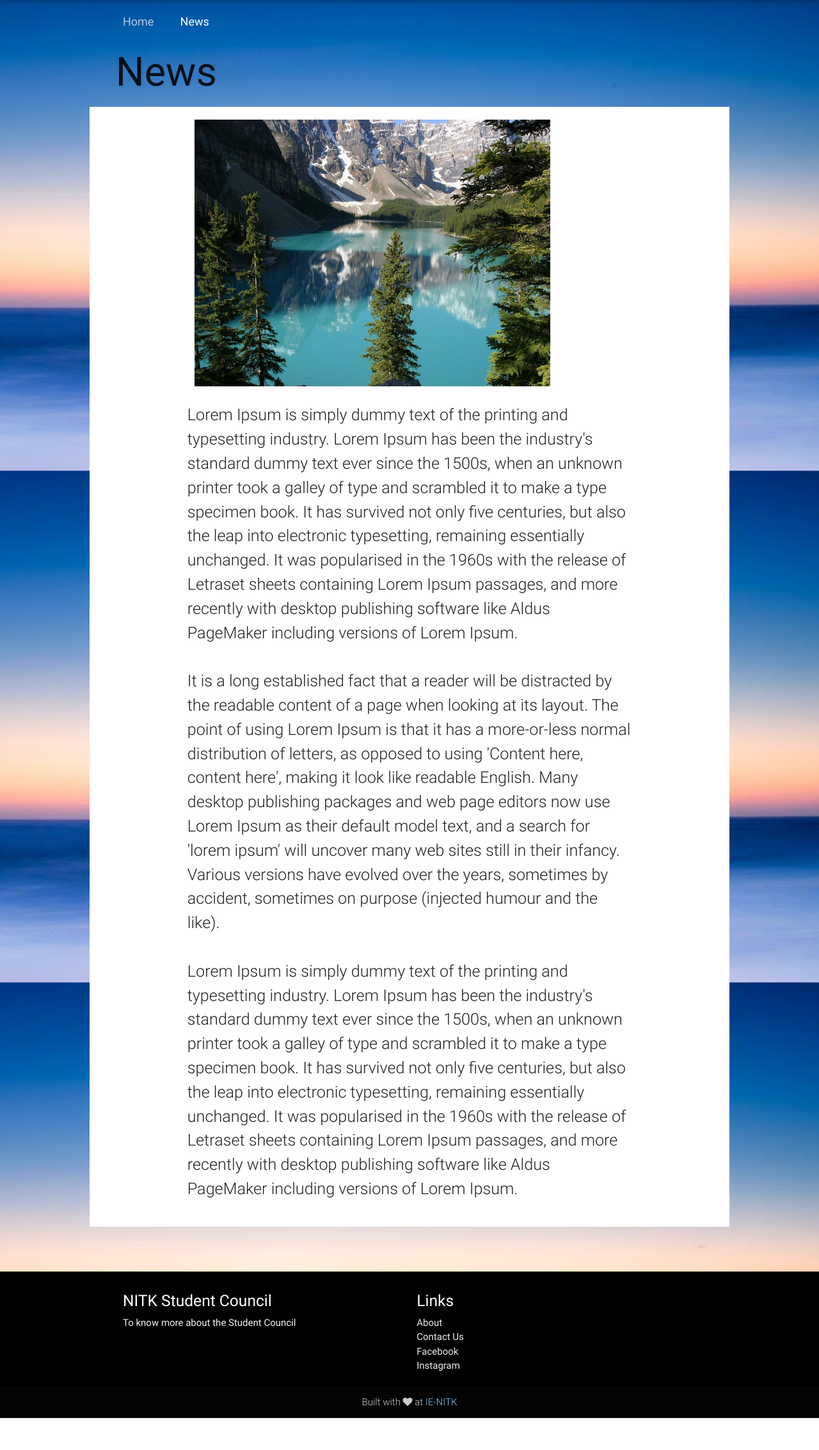
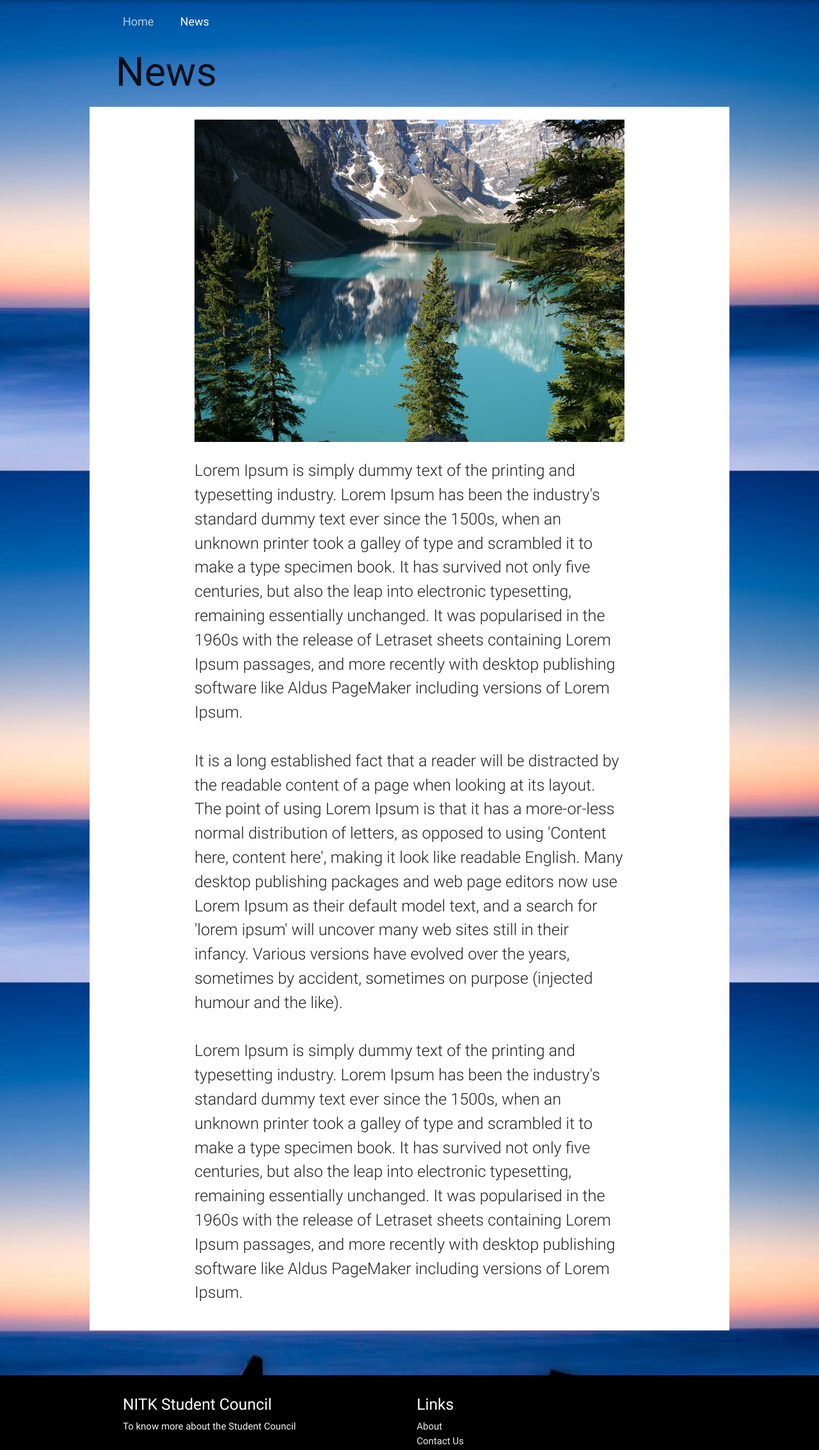
Before and after one commit to devmonster423/django-student-web, a Django app: template src/templates/eachNews.html in a window 1280 px wide. Shown: the part 64-2331 px from the top of the page at 64% size. Before the commit the page ends 2281 px from the top, so only its background shows below. Run offline with Django 3.2, Linux system fonts and the light colour scheme; the template is opened without the code that fills it, so the values that code supplies are empty; some libraries are stand-ins or nearby versions.

Commit message:
Small width adjustment

```diff
--- a/src/templates/eachNews.html
+++ b/src/templates/eachNews.html
@@ -19,14 +19,14 @@
 
 <div class="container">
   <div class="row valign-wrapper">
-        <div class="col s10">
+    <div class="col s12">
       <img class="responsive-img" src="{% static 'site/img/sample.jpg' %}">
     </div>
 
   </div>
   <div class="row flow-text">
-    <!--     <div class="row">
-        <div class="col s8 push-s2"> -->
+
+    <div class="col s12">
       <article >Lorem Ipsum is simply dummy text of the printing and typesetting industry. Lorem Ipsum has been the industry's standard dummy text ever since the 1500s, when an unknown printer took a galley of type and scrambled it to make a type specimen book. It has survived not only five centuries, but also the leap into electronic typesetting, remaining essentially unchanged. It was popularised in the 1960s with the release of Letraset sheets containing Lorem Ipsum passages, and more recently with desktop publishing software like Aldus PageMaker including versions of Lorem Ipsum.
       </article>
       <br />
@@ -36,8 +36,8 @@
       <br />
       <article>Lorem Ipsum is simply dummy text of the printing and typesetting industry. Lorem Ipsum has been the industry's standard dummy text ever since the 1500s, when an unknown printer took a galley of type and scrambled it to make a type specimen book. It has survived not only five centuries, but also the leap into electronic typesetting, remaining essentially unchanged. It was popularised in the 1960s with the release of Letraset sheets containing Lorem Ipsum passages, and more recently with desktop publishing software like Aldus PageMaker including versions of Lorem Ipsum.
       </article>
-    <!--         </div>
-    </div> -->
+
+    </div>
   </div>
 </div>
 {% endblock %}
```
Lines whose indentation alone changed are shown as unchanged.
